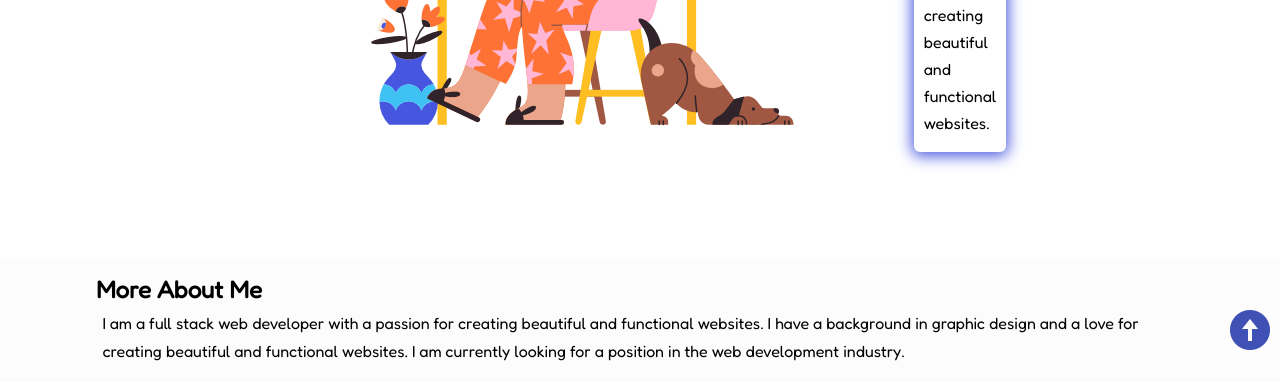
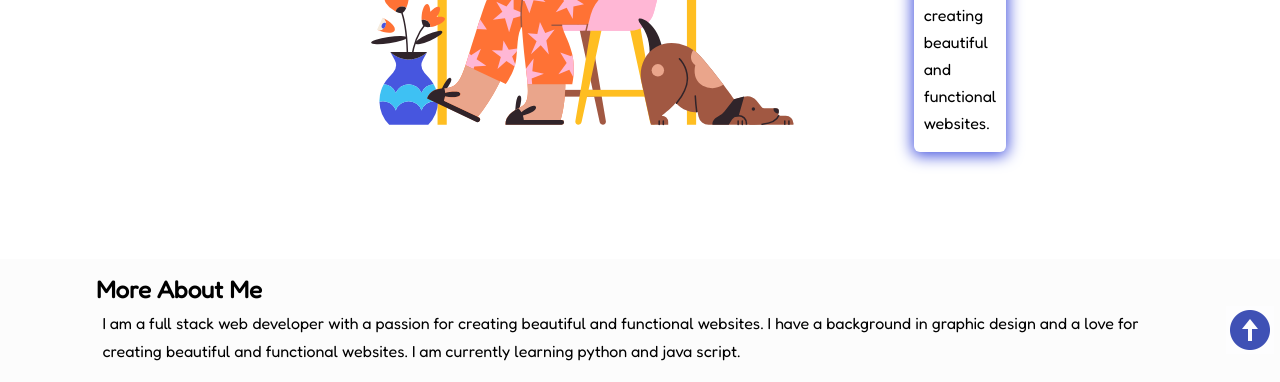
Before and after one commit to Yesnode-22/mywebsite, a plain HTML site: page index.html in a window 1280 px wide. Shown: the part 418-800 px from the top of the page. Drawn offline with nearby package versions, Linux system fonts and the light colour scheme.

Commit message:
Update index.html

```diff
--- a/index.html
+++ b/index.html
@@ -39,7 +39,7 @@
         I am a full stack web developer with a passion for creating beautiful
         and functional websites. I have a background in graphic design and a
         love for creating beautiful and functional websites. I am currently
-        looking for a position in the web development industry.
+        learning python and java script.
       </p>
       <p>
         I am a full stack web developer with a passion for creating beautiful
```
